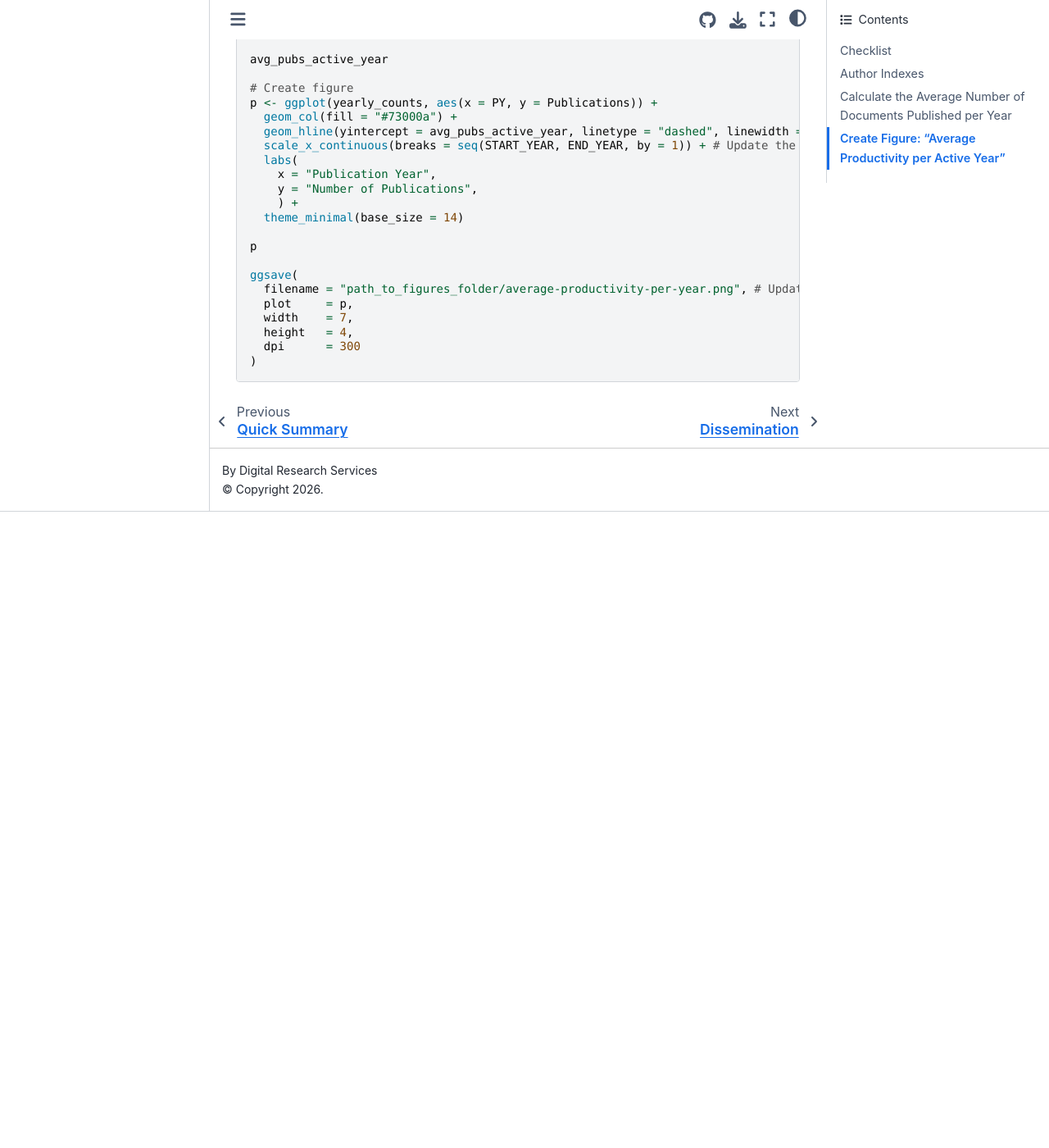
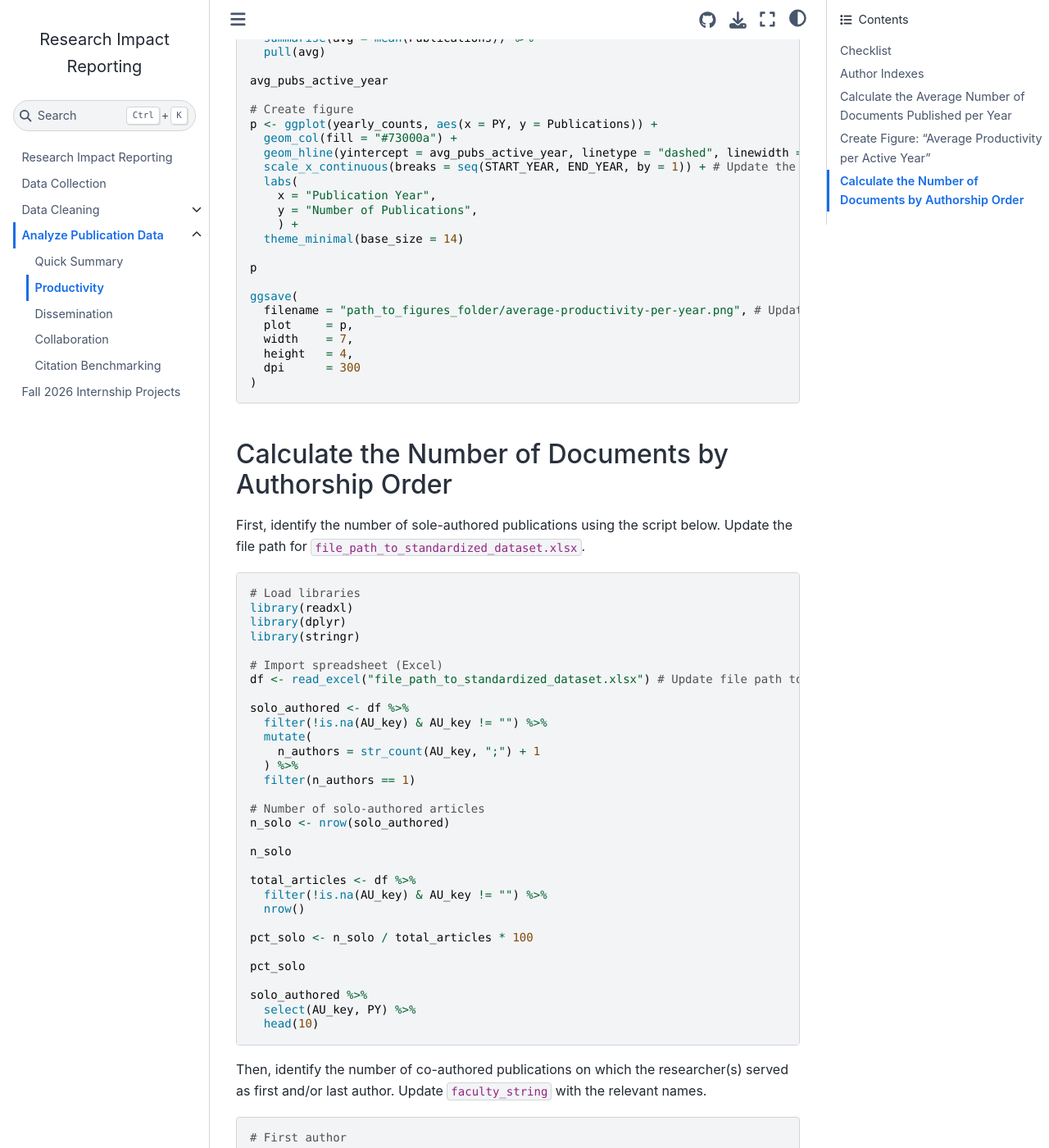
Before and after one commit to vvlooking/research-impact, a Jupyter Book: the page built from website/analyze-data-productivity.md, in a window 1280 px wide and 1400 px high, scrolled down 3161 px. Shown: the whole window at 82% size. Built offline with Jupyter Book 1.0.4 settings and Sphinx 7.4.7 and the Sphinx Book theme 1.1.4, drawn with Linux system fonts in a browser that asks for light colours; before the commit the page ends 3785 px from its top, so only the background shows below that; some of the changed text lies outside the part shown.

Commit message:
Update analyze-data-productivity.md

````diff
--- a/website/analyze-data-productivity.md
+++ b/website/analyze-data-productivity.md
@@ -7,7 +7,7 @@
 - [ ] Calculate the average number of documents published per year
 - [ ] Create table: "Number of Publications Produced per Year" (in Word)
 - [ ] Create figure: "Average Productivity per Active Year"
-- [ ] Calculate the number and percentage of document types
+- [ ] Calculate the number and percentage of document types (in Excel) and present them in a table (in Word)
 - [ ] Calculate the number of documents by authorship order (i.e., sole, first, and last author)
 
 ## Author Indexes
@@ -162,3 +162,86 @@
   dpi      = 300
 )
 ```
+
+## Calculate the Number of Documents by Authorship Order
+First, identify the number of sole-authored publications using the script below. Update the file path for `file_path_to_standardized_dataset.xlsx`.
+
+```r
+# Load libraries
+library(readxl)
+library(dplyr)
+library(stringr)
+
+# Import spreadsheet (Excel)
+df <- read_excel("file_path_to_standardized_dataset.xlsx") # Update file path to the de-deduplicated standardized dataset
+
+solo_authored <- df %>%
+  filter(!is.na(AU_key) & AU_key != "") %>%
+  mutate(
+    n_authors = str_count(AU_key, ";") + 1
+  ) %>%
+  filter(n_authors == 1)
+
+# Number of solo-authored articles
+n_solo <- nrow(solo_authored)
+
+n_solo
+
+total_articles <- df %>%
+  filter(!is.na(AU_key) & AU_key != "") %>%
+  nrow()
+
+pct_solo <- n_solo / total_articles * 100
+
+pct_solo
+
+solo_authored %>%
+  select(AU_key, PY) %>%
+  head(10)
+```
+
+Then, identify the number of co-authored publications on which the researcher(s) served as first and/or last author. Update `faculty_string` with the relevant names.
+
+```r
+# First author
+
+faculty_string <- "Doe J; Smith J" # Adjust names
+
+faculty <- str_split(faculty_string, ";\\s*")[[1]] %>%
+  str_squish()
+
+coauthored_df <- df %>%
+  filter(!is.na(AU_key) & AU_key != "") %>%
+  mutate(
+    author_count = str_count(AU_key, ";") + 1,
+    first_author = str_trim(str_extract(AU_key, "^[^;]+"))
+  ) %>%
+  filter(author_count > 1)
+
+first_author_counts <- coauthored_df %>%
+  filter(first_author %in% faculty) %>%
+  count(first_author, sort = TRUE)
+
+first_author_counts
+
+# Last Author
+
+faculty_string <- "Doe J; Smith J" # Adjust names
+
+faculty <- str_split(faculty_string, ";\\s*")[[1]] %>%
+  str_squish()
+
+coauthored_df <- df %>%
+  filter(!is.na(AU_key) & AU_key != "") %>%
+  mutate(
+    author_count = str_count(AU_key, ";") + 1,
+    last_author = str_trim(str_extract(AU_key, "[^;]+$"))
+  ) %>%
+  filter(author_count > 1)
+
+last_author_counts <- coauthored_df %>%
+  filter(last_author %in% faculty) %>%
+  count(last_author, sort = TRUE)
+
+last_author_counts
+```
````
